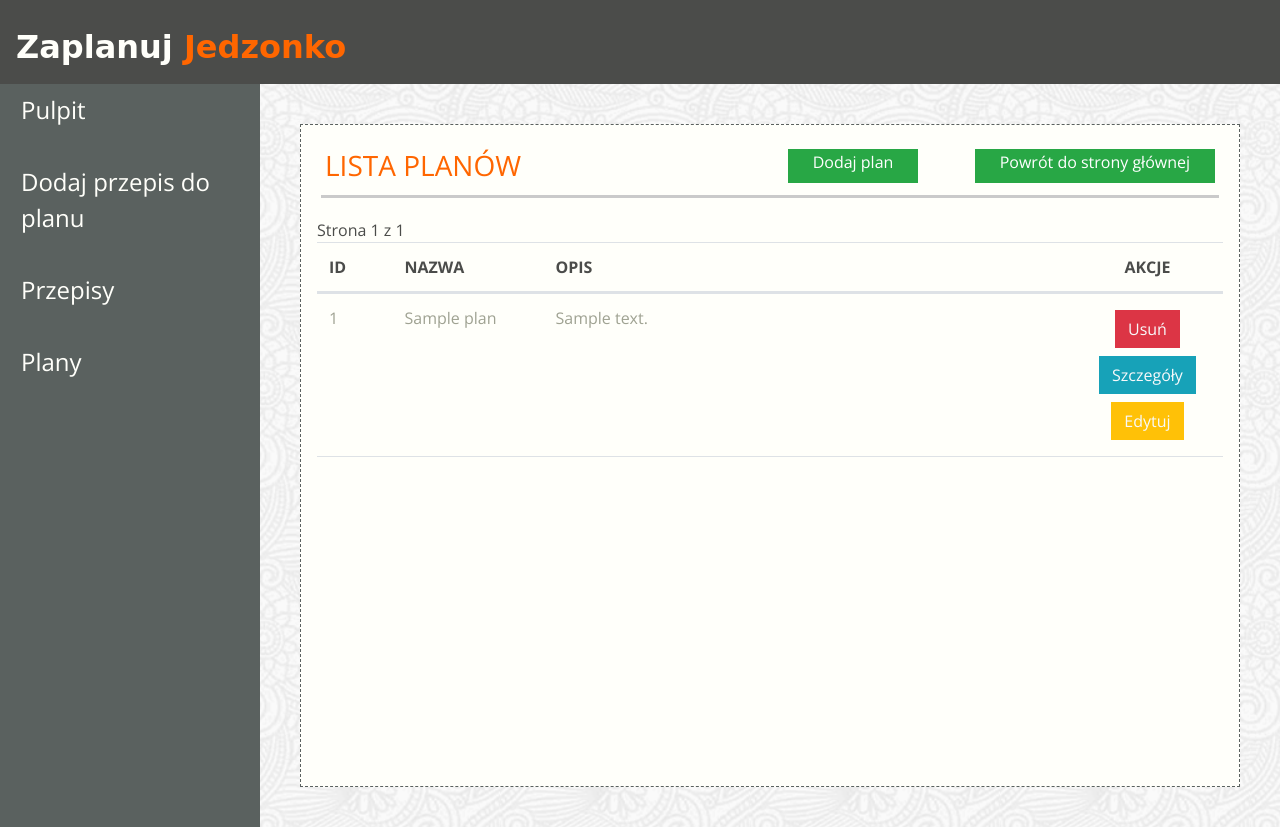
After one commit to Juliusz-G/meal_schedule, a Django app: page /plan/list/ in a window 1280 px wide. The commit adds this page. Run offline with Django 3.2, Linux system fonts and the light colour scheme; tables that the repository leaves empty hold one stand-in row (values such as "Sample post"); some libraries are stand-ins or nearby versions; some web fonts are replaced.

Commit message:
Plan list

```diff
--- a/app_meal_schedule/templates/__base__.html
+++ b/app_meal_schedule/templates/__base__.html
@@ -51,7 +51,7 @@
           </a>
         </li>
         <li class="nav-item">
-          <a class="nav-link" href="#">
+          <a class="nav-link" href="{% url "app-schedules" %}">
             <span>Plany</span>
             <i class="fas fa-angle-right"></i>
           </a>
--- /dev/null
+++ b/app_meal_schedule/templates/app-schedules.html
@@ -0,0 +1,79 @@
+{% extends "__base__.html" %}
+
+{% block title %}Lista planów{% endblock %}
+
+{% block content %}
+
+<div class="dashboard-content border-dashed p-3 m-4 view-height">
+  <div class="row border-bottom border-3 p-1 m-1">
+
+    <div class="col noPadding">
+      <h3 class="color-header text-uppercase">Lista planów</h3>
+    </div>
+
+    <div class="col d-flex justify-content-end mb-2 noPadding">
+      <a href="#" class="btn btn-success rounded-0 pt-0 pb-0 pr-4 pl-4">Dodaj plan</a>
+    </div>
+
+    <div class="col noPadding d-flex justify-content-end mb-2">
+      <a href="{% url 'dashboard' %}" class="btn btn-success rounded-0 pt-0 pb-0 pr-4 pl-4">Powrót do strony głównej</a>
+    </div>
+
+  </div>
+  <div class="schedules-content">
+
+    <table class="table border-bottom">
+
+      <thead>
+        <tr class="d-flex">
+          <th class="col-1">ID</th>
+          <th class="col-2">NAZWA</th>
+          <th class="col-7">OPIS</th>
+          <th class="col-2 center">AKCJE</th>
+        </tr>
+      </thead>
+
+      {% for i in plan %}
+      <tbody class="text-color-lighter">
+
+        <tr class="d-flex">
+          <td class="col-1">{{i.id}}</td>
+          <td class="col-2">{{i.name}}</td>
+          <td class="col-7"> {{i.description}}</td>
+          <td class="col-2 d-flex align-items-center justify-content-center flex-wrap">
+            <a href="#" class="btn btn-danger rounded-0 text-light m-1">Usuń</a>
+            <a href="#" class="btn btn-info rounded-0 text-light m-1">Szczegóły</a>
+            <a href="#" class="btn btn-warning rounded-0 text-light m-1">Edytuj</a>
+          </td>
+        </tr>
+
+      </tbody>
+      {% endfor %}
+
+      <div class="pagination">
+        <span class="step-links">
+          <div class="center">
+            <span class="current">Strona {{ plan.number }} z {{ plan.paginator.num_pages }}</span>
+          </div>
+          <div class="center">
+            {% if plan.has_previous %}
+            <a href="?page=1" class="btn btn-success rounded-0 pt-0 pb-0 pr-4 pl-4">&laquo; pierwsza</a>
+            <a href="?page={{ plan.previous_page_number }}" class="btn btn-success rounded-0 pt-0 pb-0 pr-4 pl-4">poprzednia</a>
+           {% endif %}
+          </div>
+          <div class="center">
+            {% if plan.has_next %}
+            <a href="?page={{ plan.next_page_number }}" class="btn btn-success rounded-0 pt-0 pb-0 pr-4 pl-4">
+                następna</a>
+            <a href="?page={{ plan.paginator.num_pages }}" class="btn btn-success rounded-0 pt-0 pb-0 pr-4 pl-4">
+                ostatnia &raquo;</a>
+            {% endif %}
+          </div>
+        </span>
+      </div>
+
+    </table>
+  </div>
+</div>
+
+{% endblock %}
--- a/app_meal_schedule/views.py
+++ b/app_meal_schedule/views.py
@@ -180,3 +180,13 @@ class DeleteRecipe(View):
         recipe.delete()
         response = redirect('../')
         return response
+
+
+class SchedulePage(View):
+
+    def get(self, request):
+        plans = Plan.objects.all()
+        paginator = Paginator(plans, 2)
+        page = request.GET.get('page')
+        plan = paginator.get_page(page)
+        return render(request, "app-schedules.html", {"plan": plan})
--- a/meal_schedule/urls.py
+++ b/meal_schedule/urls.py
@@ -19,13 +19,16 @@ from django.urls import path
 
 # local Django
 from app_meal_schedule.views import LandingPage, Dashboard, RecipePage, AddRecipe, RecipeDetails, EditRecipe, \
-    DeleteRecipe
+    DeleteRecipe, SchedulePage
 
 urlpatterns = [
+    # ADMIN
     path('admin/', admin.site.urls),
 
     # MAIN
     path('', LandingPage.as_view(), name='landing-page'),
+
+    # DASHBOARD
     path('main/', Dashboard.as_view(), name='dashboard'),
 
     # RECIPE
@@ -34,4 +37,7 @@ urlpatterns = [
     path('recipe/<int:recipe_id>', RecipeDetails.as_view(), name='app-recipe-details'),
     path('recipe/edit/<int:recipe_id>', EditRecipe.as_view(), name='app-edit-recipe'),
     path('recipe/list/delete/<int:recipe_id>', DeleteRecipe.as_view(), name='app-delete-recipe'),
+
+    # PLAN
+    path('plan/list/', SchedulePage.as_view(), name='app-schedules'),
 ]
```
